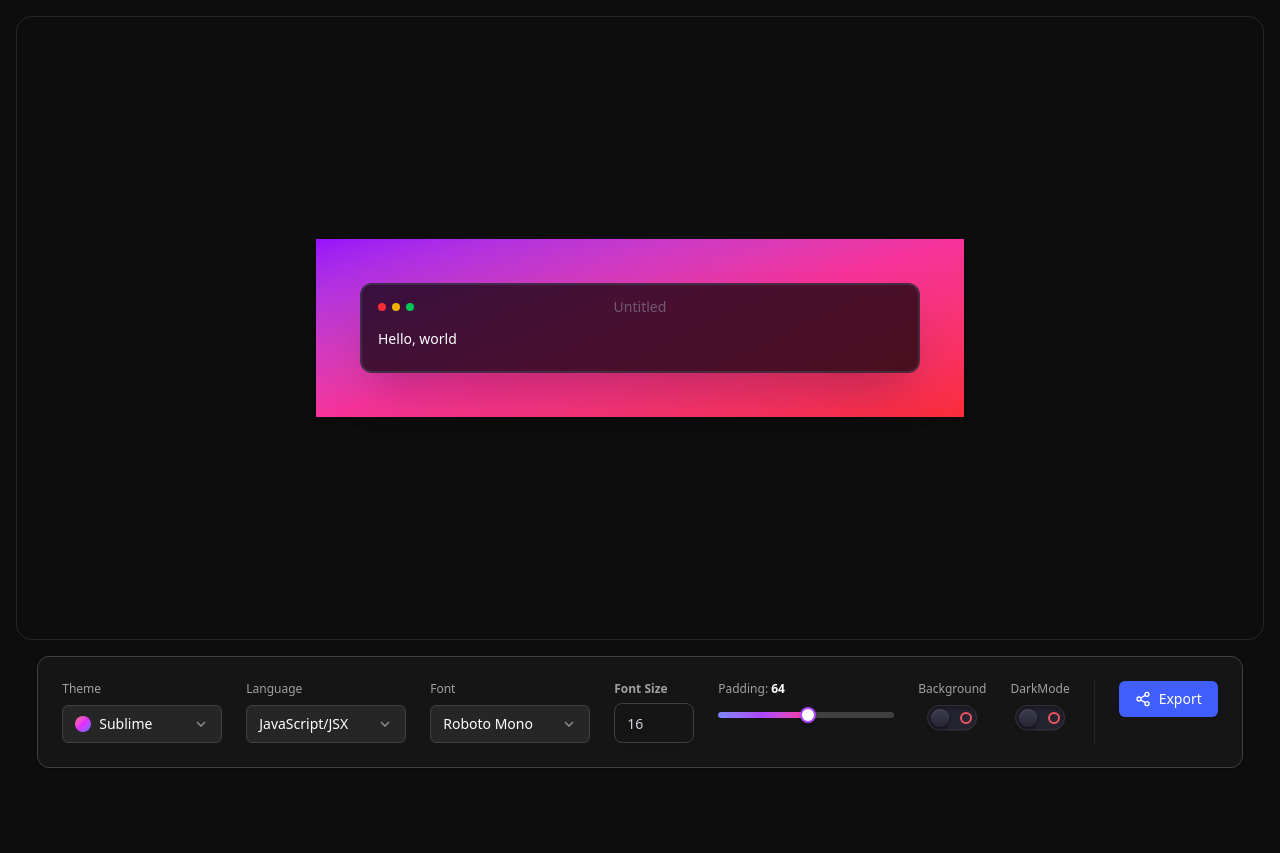
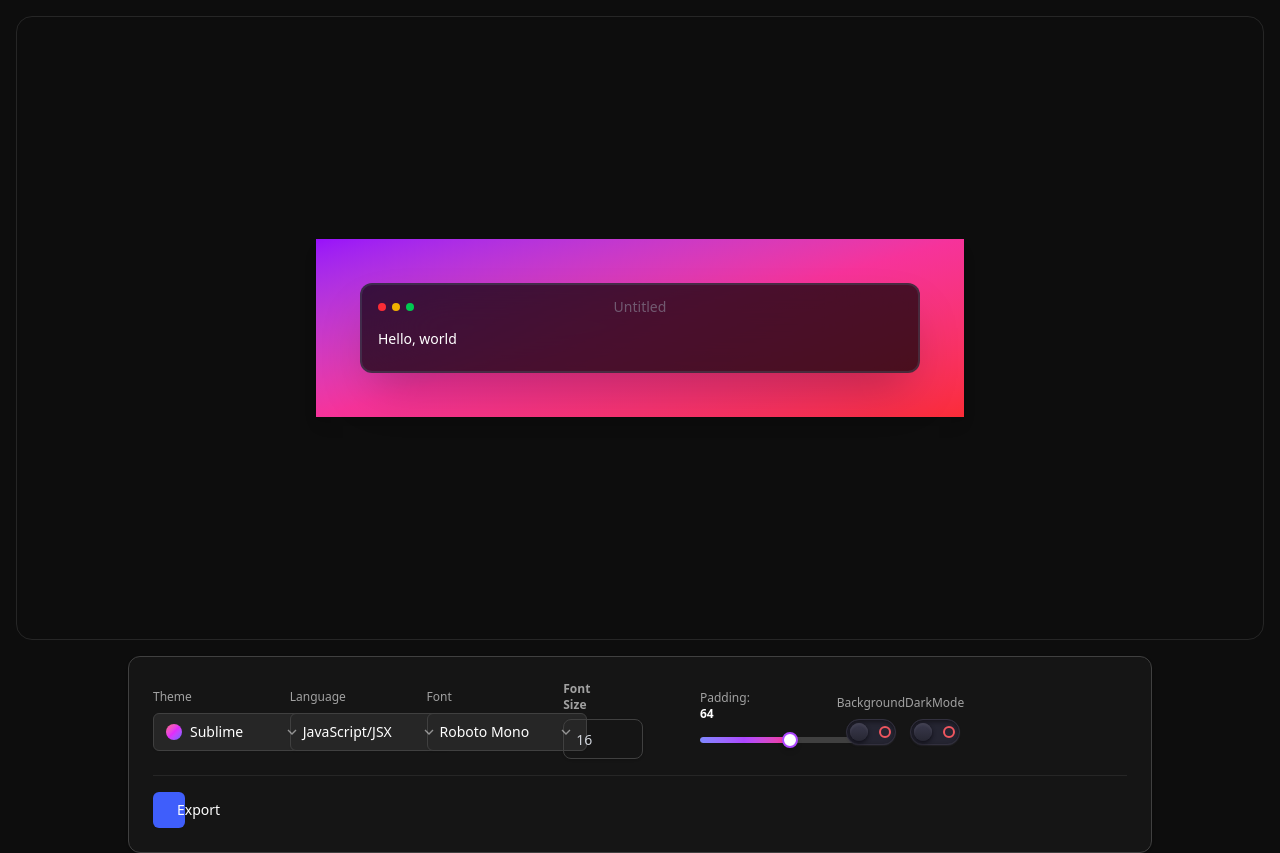
Before and after one commit to Nitesh47kumars/Snippix, a React (Vite) app: page / in a window 1280 px wide. Before the commit the page ends 800 px from the top, so only its background shows below. Built offline with nearby package versions, Linux system fonts and the light colour scheme.

Commit message:
trying to make SnippetSetting responsible

```diff
--- a/src/Components/SnippetSettings/SnippetSelect.jsx
+++ b/src/Components/SnippetSettings/SnippetSelect.jsx
@@ -6,7 +6,7 @@ export default function SnippetSelect({ label, value, iconColor }) {
           type="button"
           role="combobox"
           aria-expanded="false"
-          className="border-input text-muted-foreground flex items-center justify-between gap-2 rounded-md border border-neutral-700 bg-neutral-800 px-3 py-2 text-sm whitespace-nowrap shadow-xs outline-none focus-visible:ring-[3px] focus-visible:border-ring focus-visible:ring-ring/50 w-40"
+          className="border-input text-muted-foreground flex items-center justify-between gap-2 rounded-md border border-neutral-700 bg-neutral-800 hover:bg-neutral-700 px-3 py-2 text-sm whitespace-nowrap shadow-xs outline-none focus-visible:ring-[3px] focus-visible:border-ring focus-visible:ring-ring/50 w-40"
         >
           <span className="flex gap-2 items-center">
             {iconColor && <div className={`h-4 w-4 rounded-full bg-gradient-to-br ${iconColor}`} />}
--- a/src/Components/SnippetSettings/SnippetSettings.jsx
+++ b/src/Components/SnippetSettings/SnippetSettings.jsx
@@ -4,21 +4,23 @@ import Slider from './Slider';
 import ToggleSwitch from './ToggleSwitch';
 import ExportButton from './ExportButton';
 import { useState } from 'react';
+import Switchs from './Switchs';
 
 export default function SnippetSettings() {
   const [padding, setPadding] = useState(64);
+
   return (
-    <div className='flex justify-center h-full'>
-        <div className="rounded-xl border border-neutral-700 shadow-sm p-6 bg-neutral-900/90">
-        <div className="flex flex-wrap gap-4 sm:gap-6">
+    <div className="flex justify-center h-full px-4">
+      <div className="rounded-xl border border-neutral-700 shadow-sm p-6 bg-neutral-900/90 w-full max-w-screen-lg">
+        <div className="grid grid-cols-2 sm:grid-cols-4 md:grid-cols-6 lg:grid-cols-8 gap-x-30 gap-y-4 w-full items-start md:items-center
+        justify-center">
           <SnippetSelect label="Theme" value="sublime" iconColor="from-rose-400 via-fuchsia-500 to-indigo-500" />
           <SnippetSelect label="Language" value="JavaScript/JSX" />
           <SnippetSelect label="Font" value="Roboto Mono" />
           <FontSize label="Font Size" value={16} />
           <Slider label="Padding" value={padding} onChange={setPadding} />
-            <ToggleSwitch label="Background" checked />
-            <ToggleSwitch label="DarkMode" checked />
-            <div className="w-px bg-neutral-800" />
+          <Switchs/>
+          <div className="hidden md:block w-full h-px bg-neutral-800 col-span-full" />
           <ExportButton />
         </div>
       </div>
--- /dev/null
+++ b/src/Components/SnippetSettings/Switchs.jsx
@@ -0,0 +1,13 @@
+import React from 'react'
+import ToggleSwitch from './ToggleSwitch'
+
+const Switchs = ({label}) => {
+  return (
+    <div className='flex'>
+       <ToggleSwitch label="Background" checked />
+       <ToggleSwitch label="DarkMode" checked />
+    </div>
+  )
+}
+
+export default Switchs
```
Lines whose indentation alone changed are shown as unchanged.
